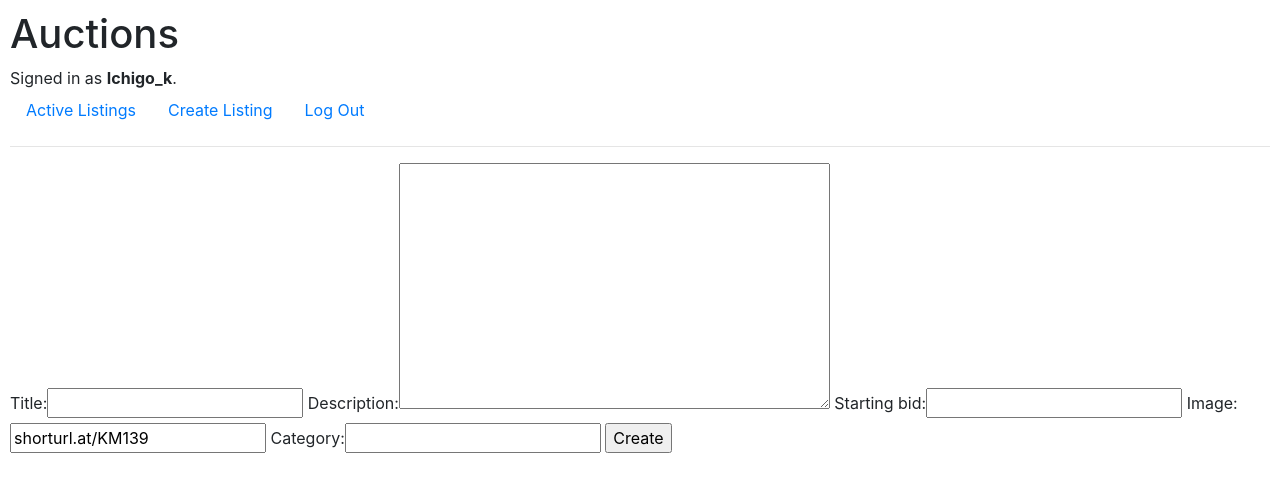
After one commit to Nonines/Commerce, a Django app: page /create/ in a window 1280 px wide. The commit adds this page. Shown: the top 492 px of the page. Run offline with Django 3.2, Linux system fonts and the light colour scheme; a user stored in the database is signed in; some libraries are stand-ins or nearby versions.

Commit message:
Create listing done, yet to include comments.

```diff
--- /dev/null
+++ b/auctions/forms.py
@@ -0,0 +1,8 @@
+from django.forms import ModelForm
+from .models import Listing
+
+
+class ListingForm(ModelForm):
+    class Meta:
+        model = Listing
+        fields = ["title", "description", "starting_bid", "image", "category"]
--- a/auctions/models.py
+++ b/auctions/models.py
@@ -1,5 +1,6 @@
 from django.contrib.auth.models import AbstractUser
 from django.db import models
+from django.conf import settings
 
 
 class User(AbstractUser):
@@ -16,12 +17,14 @@ class Bid(models.Model):
 
 # Auction listing model:
 class Listing(models.Model):
-    seller = models.ForeignKey(User, on_delete=models.CASCADE,
-                               related_name="goods")
+    seller = models.ForeignKey(settings.AUTH_USER_MODEL,
+                               on_delete=models.CASCADE,
+                               related_name="own_goods")
+
     title = models.CharField(max_length=32)
     description = models.TextField()
     starting_bid = models.IntegerField()
-    image = models.URLField(null=True, blank=True)
+    image = models.URLField(default="shorturl.at/KM139")
     category = models.CharField(max_length=24, null=True, blank=True)
 
     def __str__(self) -> str:
@@ -29,3 +32,5 @@ class Listing(models.Model):
 
 
 # and one for comments made on auction listings.
+
+# Watchlist model:
--- /dev/null
+++ b/auctions/templates/auctions/create_listing.html
@@ -0,0 +1,15 @@
+<!-- Template for creating listing: -->
+
+{% extends "auctions/layout.html" %}
+
+{% block title %}Create New Listing{% endblock %}
+
+{% block body %}
+
+<form action="{% url 'create' %}" method="post">
+    {% csrf_token %}
+    {{ form }}
+    <input type="submit" value="Create">
+</form>
+
+{% endblock %}
--- a/auctions/templates/auctions/index.html
+++ b/auctions/templates/auctions/index.html
@@ -7,7 +7,7 @@
 
     {% for listing in listings %}
     <div>
-        <img style="width: 100px; height: 100px;" src="{{ listing.image }}" alt="">
+        <img style="width: 100px; height: 100px;" src="{{ listing.image }}" alt="Image">
         <ul>
             <li>Name: <a href="{% url 'listing' listing.pk %}">{{ listing.title }}</a></li>
             <li>Description: {{ listing.description }}</li>
--- a/auctions/templates/auctions/layout.html
+++ b/auctions/templates/auctions/layout.html
@@ -22,6 +22,9 @@
             </li>
             {% if user.is_authenticated %}
                 <li class="nav-item">
+                    <a class="nav-link" href="{% url 'create' %}">Create Listing</a>
+                </li>
+                <li class="nav-item">
                     <a class="nav-link" href="{% url 'logout' %}">Log Out</a>
                 </li>
             {% else %}
--- a/auctions/templates/auctions/listing.html
+++ b/auctions/templates/auctions/listing.html
@@ -12,7 +12,7 @@
     </div>
 
     <div>
-        <img style="width: 200px; height: 200px;" src="{{ listing.image }}" alt="image">
+        <img style="width: 200px; height: 200px;" src="{{ listing.image }}" alt="Image">
     </div>
 
     <div>Seller: {{ listing.seller }}</div>
--- a/auctions/urls.py
+++ b/auctions/urls.py
@@ -4,8 +4,9 @@ from . import views
 
 urlpatterns = [
     path("", views.index, name="index"),
-    path("listing/<int:item_id>", views.item, name="listing"),
-    path("login", views.login_view, name="login"),
-    path("logout", views.logout_view, name="logout"),
-    path("register", views.register, name="register"),
+    path("create/", views.create_item, name="create"),
+    path("listing/<int:item_id>/", views.item, name="listing"),
+    path("login/", views.login_view, name="login"),
+    path("logout/", views.logout_view, name="logout"),
+    path("register/", views.register, name="register"),
 ]
--- a/auctions/views.py
+++ b/auctions/views.py
@@ -1,13 +1,56 @@
 from django.contrib.auth import authenticate, login, logout
+from django.contrib.auth.decorators import login_required
 from django.db import IntegrityError
 from django.http import HttpResponseRedirect
 from django.shortcuts import render
 from django.urls import reverse
 
 from .models import User, Listing
+from .forms import ListingForm
 
 
-# Default page:
+# View for creating a new listing
+@login_required(login_url="login")
+def create_item(request):
+    # if this is a post request we need to process the form data
+    if request.method == "POST":
+        # create a form instance and populate it with data from the request
+        form = ListingForm(request.POST)
+
+        # check whether the form instance is valid
+        if form.is_valid():
+            # if it is, retrieve the cleaned data
+            title = form.cleaned_data["title"]
+            desc = form.cleaned_data["description"]
+            st_bid = form.cleaned_data["starting_bid"]
+            image = form.cleaned_data["image"]
+            category = form.cleaned_data["category"]
+
+            # get the current user to set it as the seller
+            user_id = request.user.id
+            current_user = User.objects.get(pk=user_id)
+
+            # create a new Listing instance and save the data to the database
+            new_item = Listing(seller=current_user, title=title,
+                               description=desc, starting_bid=st_bid,
+                               image=image, category=category)
+            new_item.save()
+
+            # redirect to the listing's page
+            return HttpResponseRedirect(reverse("listing", args=[new_item.pk]))
+
+        # if the form isn't valid, re-render it with existing data
+        else:
+            return render(request,
+                          "auctions/create_listing.html", {"form": form})
+
+    # If it is a get request, render the page with the form
+    form = ListingForm
+    return render(request,
+                  "auctions/create_listing.html", {"form": form})
+
+
+# Default page (displays all the listings):
 def index(request):
     # When this view is called, retrieve all objects(data in database fields)
     # from the Listing table by constructing a QuerySet, and passing it as
--- a/commerce/settings.py
+++ b/commerce/settings.py
@@ -113,7 +113,7 @@ USE_I18N = True
 
 USE_L10N = True
 
-USE_TZ = True
+USE_TZ = False
 
 
 # Static files (CSS, JavaScript, Images)
```
Also changed, not shown: auctions/migrations/0004_alter_listing_seller.py (added), db.sqlite3.
